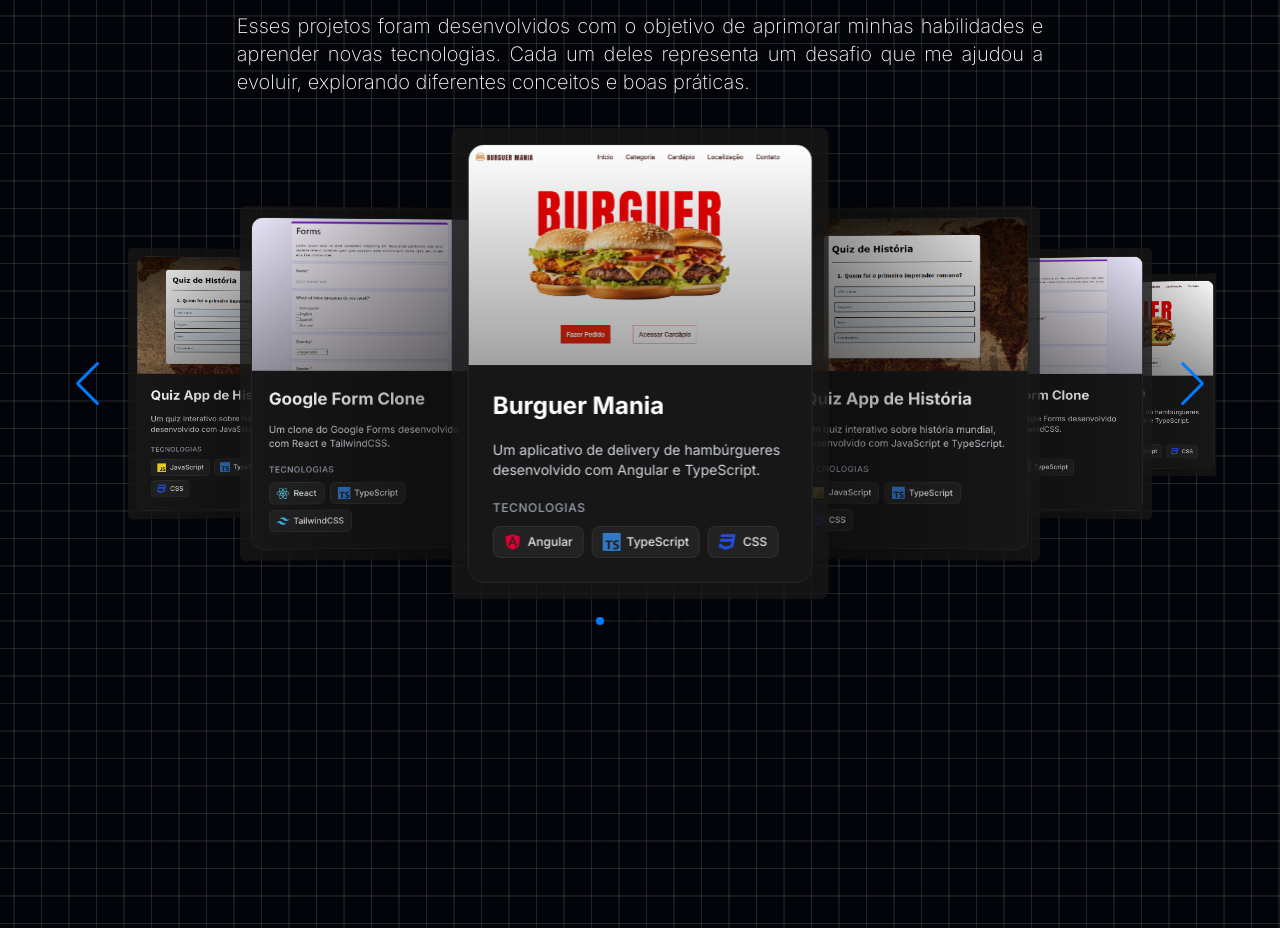
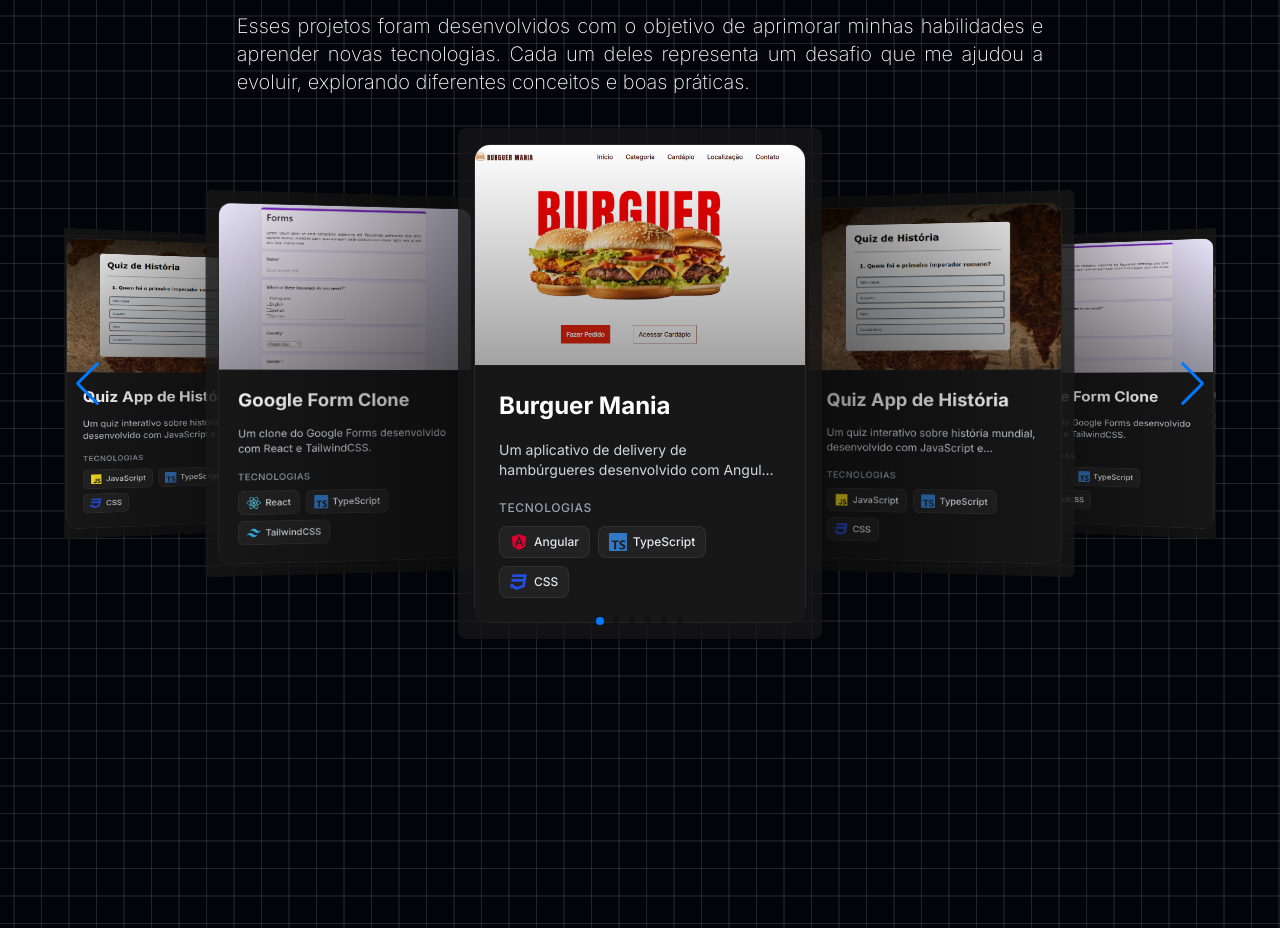
Before and after one commit to ssergiofeitosa/Portfolio, a React (Vite) app: page / in a window 1280 px wide. Shown: the part 960-1888 px from the top of the page. Built offline with nearby package versions, Linux system fonts and the light colour scheme.

Commit message:
chore:changed swiper properties

```diff
--- a/src/components/swiper/Swiper.tsx
+++ b/src/components/swiper/Swiper.tsx
@@ -104,13 +104,13 @@
           centeredSlides={true}
           loop={true}
           coverflowEffect={{
-            rotate: 1,
+            rotate: 3,
             stretch: 0,
-            depth: 150,
-            modifier: 3.5,
+            depth: 120,
+            modifier: 3.2,
             slideShadows: true,
           }}
-          spaceBetween={10}
+          spaceBetween={30}
           slidesPerView={3}
           navigation
           pagination={{ clickable: true }}
```
